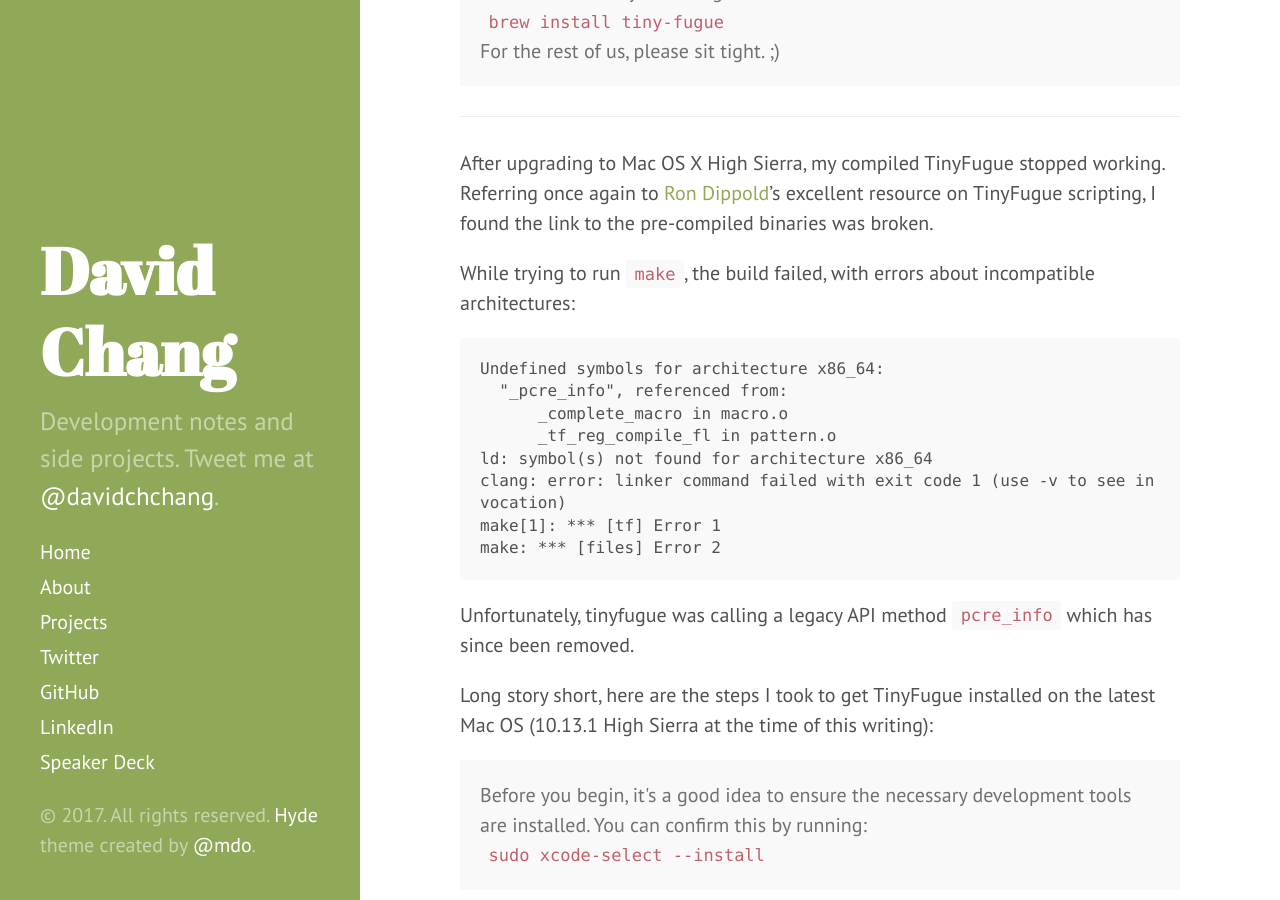
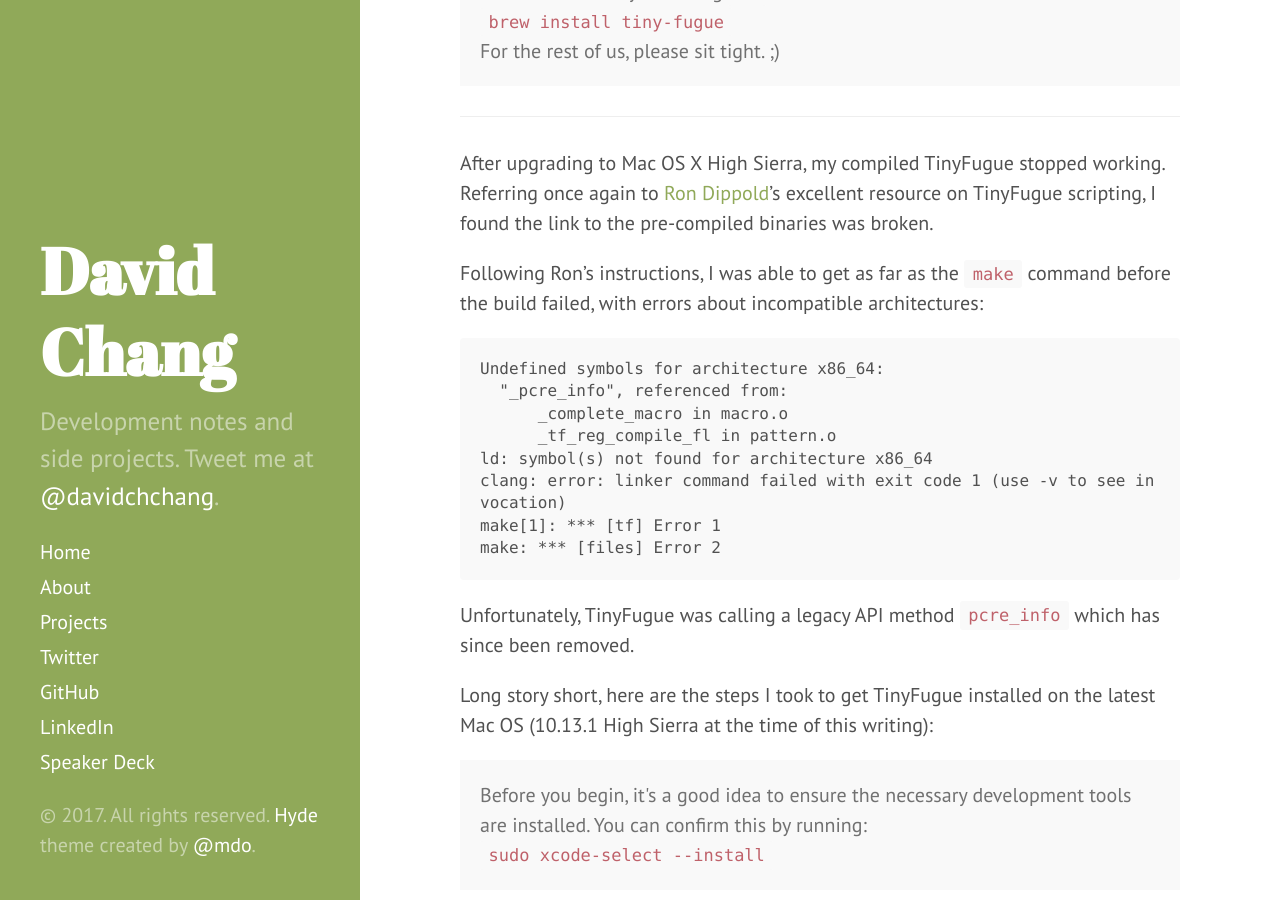
Before and after one commit to davidchchang/davidchchang.github.io, a Jekyll site: the page built from _posts/2017-11-19-installing-tinyfugue-on-high-sierra.md, in a window 1280 px wide and 900 px high, scrolled down 304 px. Built offline with Jekyll 4.4.1, drawn with Linux system fonts in a browser that asks for light colours.

Commit message:
Update tf post

````diff
--- a/_posts/2017-11-19-installing-tinyfugue-on-high-sierra.md
+++ b/_posts/2017-11-19-installing-tinyfugue-on-high-sierra.md
@@ -14,7 +14,7 @@ title: Installing TinyFugue on Mac with Python Bindings
 
 After upgrading to Mac OS X High Sierra, my compiled TinyFugue stopped working. Referring once again to [Ron Dippold](http://sizer99.com/tf/)'s excellent resource on TinyFugue scripting, I found the link to the pre-compiled binaries was broken.
 
-While trying to run `make`, the build failed, with errors about incompatible architectures:
+Following Ron's instructions, I was able to get as far as the `make` command before the build failed, with errors about incompatible architectures:
 ```
 Undefined symbols for architecture x86_64:
   "_pcre_info", referenced from:
@@ -26,7 +26,7 @@ make[1]: *** [tf] Error 1
 make: *** [files] Error 2
 ```
 
-Unfortunately, tinyfugue was calling a legacy API method `pcre_info` which has since been removed.
+Unfortunately, TinyFugue was calling a legacy API method `pcre_info` which has since been removed.
 
 Long story short, here are the steps I took to get TinyFugue installed on the latest Mac OS (10.13.1 High Sierra at the time of this writing):
 
````
